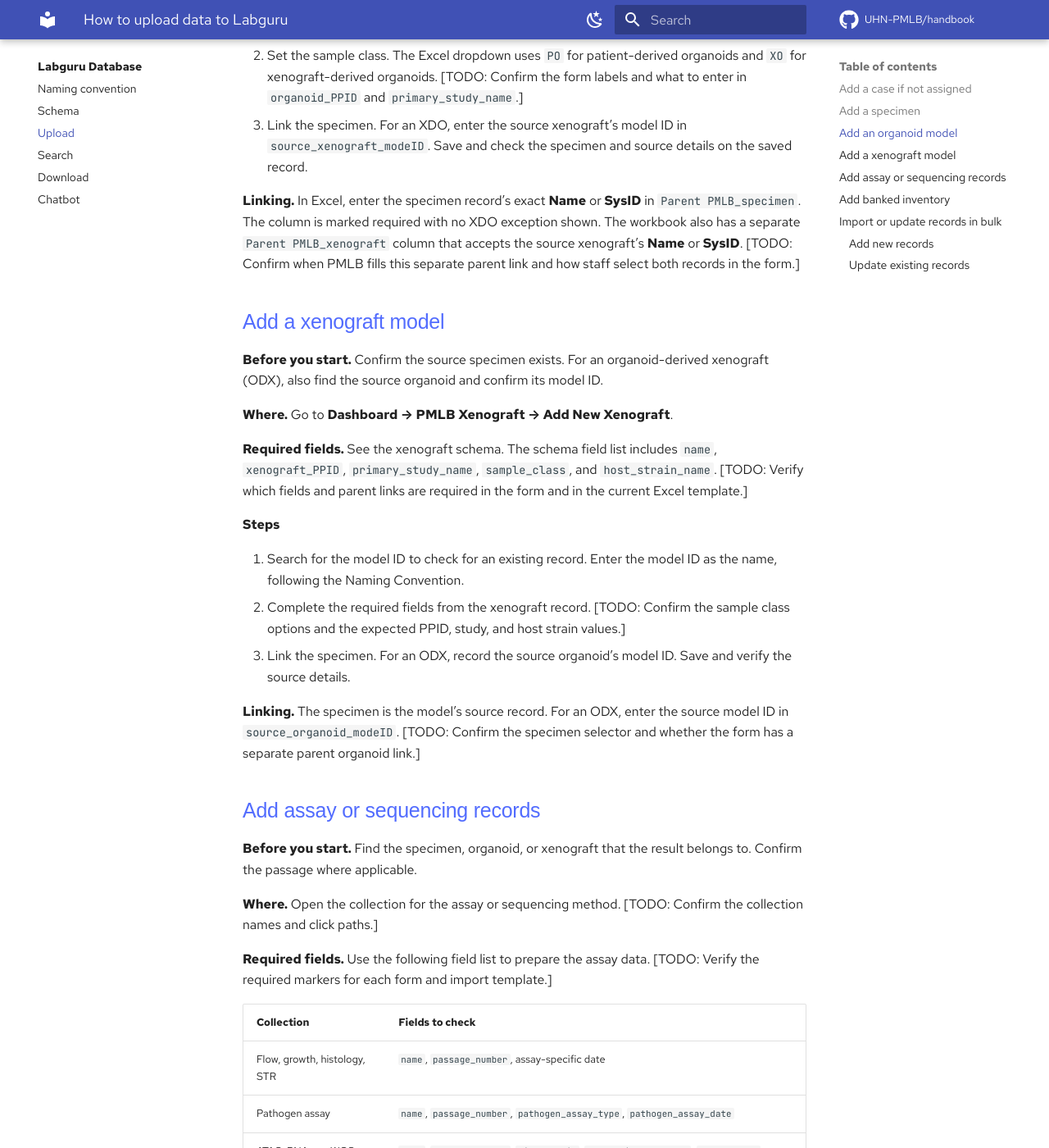
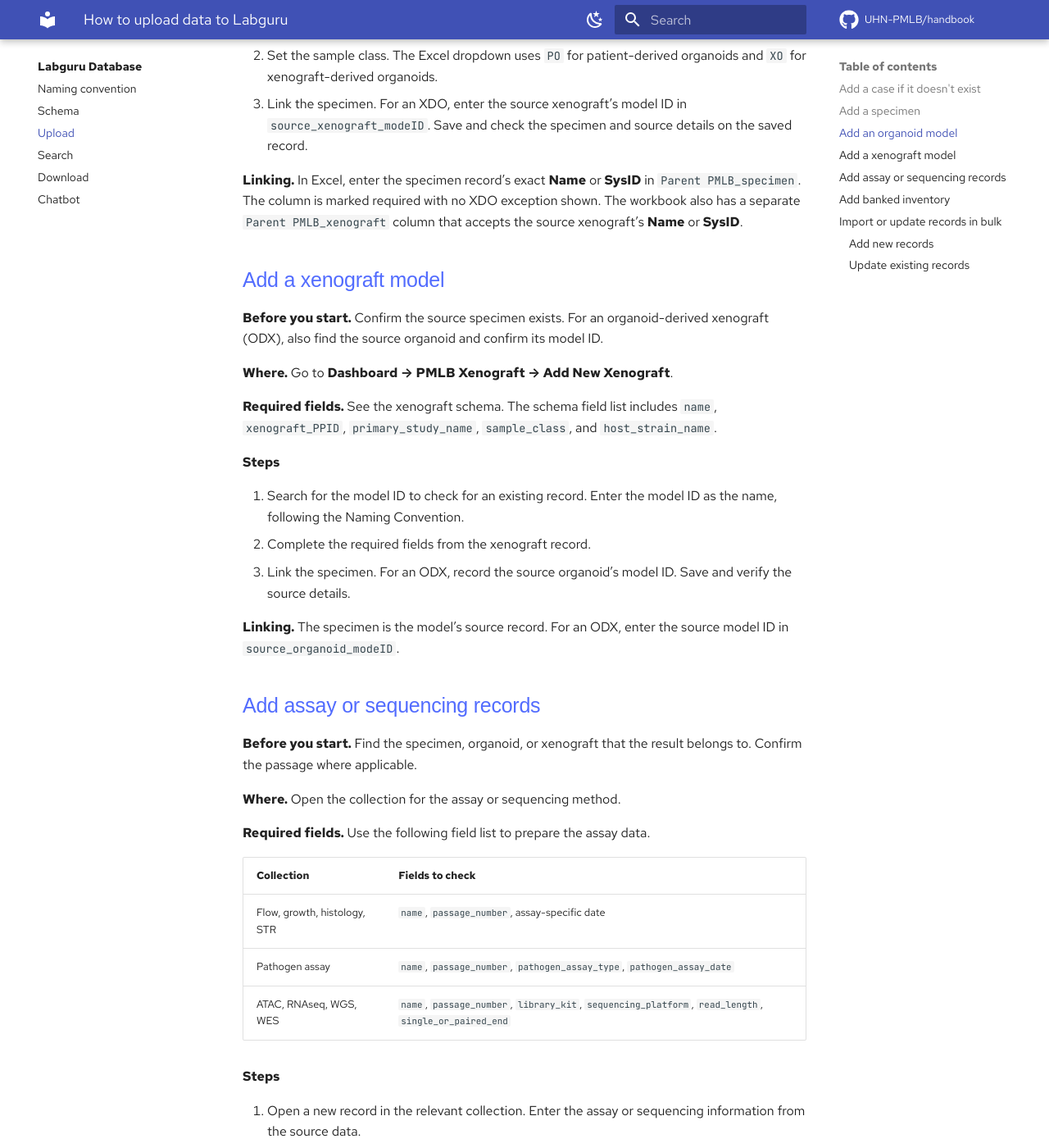
Before and after one commit to UHN-PMLB/handbook, an MkDocs documentation site: the page built from docs/labguru/upload/index.md, in a window 1280 px wide and 1400 px high, scrolled down 1988 px. Shown: the whole window at 82% size. Built offline with MkDocs 1.6.1 and Material for MkDocs 9.7.7, drawn with Linux system fonts in a browser that asks for light colours; comment, search, counter and statistics services are not loaded; the version menu is left out; some of the changed text lies outside the part shown.

Commit message:
Hide upload guide TODOs and clarify case section

```diff
--- a/docs/labguru/upload/index.md
+++ b/docs/labguru/upload/index.md
@@ -8,9 +8,9 @@ Use this guide to add PMLB cases, specimens, models, assay records, and banked s
 !!! note "Check required fields where you enter the data"
     The schema describes what Labguru stores. On a single-record form, check the required markers on that form. In Excel, use the asterisks and header notes in the current template. Leave **System ID** blank for a new collection item and keep the existing ID when updating an item.
 
-## Add a case if not assigned
+## Add a case if it doesn't exist
 
-**Before you start.** Look up the case using its PMLB case alias or identifier. If the case is missing, create it.
+**Before you start.** The case is the first record for a patient; specimens and models all link back to it. Look up the case using its PMLB case alias or identifier. If the case is missing, create it.
 
 **Where.** Go to **Dashboard → PMLB Case** and open the **Add New PMLB case** form.
 
@@ -30,7 +30,7 @@ Use this guide to add PMLB cases, specimens, models, assay records, and banked s
 
 **Where.** Go to **Dashboard → PMLB Specimen → Add New Specimen**.
 
-**Required fields.** [TODO: Verify the single-record form.] The Excel template marks `Name`, `sample_class`, `tumor_normal_designation`, `specimen_collection_site`, and `Parent PMLB_case` as required for the specimen record. See the [specimen schema](../schema/index.md#pmlb_specimen).
+**Required fields.** <!-- TODO: Verify the single-record form. --> The Excel template marks `Name`, `sample_class`, `tumor_normal_designation`, `specimen_collection_site`, and `Parent PMLB_case` as required for the specimen record. See the [specimen schema](../schema/index.md#pmlb_specimen).
 
 **Steps**
 
@@ -38,7 +38,7 @@ Use this guide to add PMLB cases, specimens, models, assay records, and banked s
 2. Enter the specimen class, tumor or normal designation, and collection site from the specimen record.
 3. Link the case, save the specimen, and confirm the saved record opens the correct case.
 
-**Linking.** Link to the existing `PMLB_case` record. In Excel, enter the exact case **Name** or **SysID** in `Parent PMLB_case`. [TODO: Confirm how to select the case in the form.]
+**Linking.** Link to the existing `PMLB_case` record. In Excel, enter the exact case **Name** or **SysID** in `Parent PMLB_case`. <!-- TODO: Confirm how to select the case in the form. -->
 
 ## Add an organoid model
 
@@ -46,15 +46,15 @@ Use this guide to add PMLB cases, specimens, models, assay records, and banked s
 
 **Where.** Go to **Dashboard → PMLB Organoid → Add New Organoid**.
 
-**Required fields.** [TODO: Verify the single-record form.] The Excel template marks `Name`, `sample_class`, and `Parent PMLB_specimen` as required for the model record. It also includes `organoid_PPID` and `primary_study_name`. See the [organoid schema](../schema/index.md#pmlb_organoid).
+**Required fields.** <!-- TODO: Verify the single-record form. --> The Excel template marks `Name`, `sample_class`, and `Parent PMLB_specimen` as required for the model record. It also includes `organoid_PPID` and `primary_study_name`. See the [organoid schema](../schema/index.md#pmlb_organoid).
 
 **Steps**
 
 1. Search for the full model ID to check whether it already exists. Enter the model ID as the name, for example `PHLC0053.TXO1`. See the [Naming Convention](../naming_convention/index.md) for model and sample ID formats.
-2. Set the sample class. The Excel dropdown uses `PO` for patient-derived organoids and `XO` for xenograft-derived organoids. [TODO: Confirm the form labels and what to enter in `organoid_PPID` and `primary_study_name`.]
+2. Set the sample class. The Excel dropdown uses `PO` for patient-derived organoids and `XO` for xenograft-derived organoids. <!-- TODO: Confirm the form labels and what to enter in `organoid_PPID` and `primary_study_name`. -->
 3. Link the specimen. For an XDO, enter the source xenograft’s model ID in `source_xenograft_modeID`. Save and check the specimen and source details on the saved record.
 
-**Linking.** In Excel, enter the specimen record’s exact **Name** or **SysID** in `Parent PMLB_specimen`. The column is marked required with no XDO exception shown. The workbook also has a separate `Parent PMLB_xenograft` column that accepts the source xenograft’s **Name** or **SysID**. [TODO: Confirm when PMLB fills this separate parent link and how staff select both records in the form.]
+**Linking.** In Excel, enter the specimen record’s exact **Name** or **SysID** in `Parent PMLB_specimen`. The column is marked required with no XDO exception shown. The workbook also has a separate `Parent PMLB_xenograft` column that accepts the source xenograft’s **Name** or **SysID**. <!-- TODO: Confirm when PMLB fills this separate parent link and how staff select both records in the form. -->
 
 ## Add a xenograft model
 
@@ -62,23 +62,23 @@ Use this guide to add PMLB cases, specimens, models, assay records, and banked s
 
 **Where.** Go to **Dashboard → PMLB Xenograft → Add New Xenograft**.
 
-**Required fields.** See the [xenograft schema](../schema/index.md#pmlb_xenograft). The schema field list includes `name`, `xenograft_PPID`, `primary_study_name`, `sample_class`, and `host_strain_name`. [TODO: Verify which fields and parent links are required in the form and in the current Excel template.]
+**Required fields.** See the [xenograft schema](../schema/index.md#pmlb_xenograft). The schema field list includes `name`, `xenograft_PPID`, `primary_study_name`, `sample_class`, and `host_strain_name`. <!-- TODO: Verify which fields and parent links are required in the form and in the current Excel template. -->
 
 **Steps**
 
 1. Search for the model ID to check for an existing record. Enter the model ID as the name, following the [Naming Convention](../naming_convention/index.md).
-2. Complete the required fields from the xenograft record. [TODO: Confirm the sample class options and the expected PPID, study, and host strain values.]
+2. Complete the required fields from the xenograft record. <!-- TODO: Confirm the sample class options and the expected PPID, study, and host strain values. -->
 3. Link the specimen. For an ODX, record the source organoid’s model ID. Save and verify the source details.
 
-**Linking.** The specimen is the model’s source record. For an ODX, enter the source model ID in `source_organoid_modeID`. [TODO: Confirm the specimen selector and whether the form has a separate parent organoid link.]
+**Linking.** The specimen is the model’s source record. For an ODX, enter the source model ID in `source_organoid_modeID`. <!-- TODO: Confirm the specimen selector and whether the form has a separate parent organoid link. -->
 
 ## Add assay or sequencing records
 
 **Before you start.** Find the specimen, organoid, or xenograft that the result belongs to. Confirm the passage where applicable.
 
-**Where.** Open the collection for the assay or sequencing method. [TODO: Confirm the collection names and click paths.]
+**Where.** Open the collection for the assay or sequencing method. <!-- TODO: Confirm the collection names and click paths. -->
 
-**Required fields.** Use the following field list to prepare the assay data. [TODO: Verify the required markers for each form and import template.]
+**Required fields.** Use the following field list to prepare the assay data. <!-- TODO: Verify the required markers for each form and import template. -->
 
 | Collection | Fields to check |
 | --- | --- |
@@ -91,7 +91,7 @@ Use this guide to add PMLB cases, specimens, models, assay records, and banked s
 1. Open a new record in the relevant collection. Enter the assay or sequencing information from the source data.
 2. Link the record to the correct specimen or model. Save and check the link and passage on the saved record.
 
-**Linking.** Select the parent appropriate to the assay. [TODO: Verify the parent choices and how to enter the link for each collection.]
+**Linking.** Select the parent appropriate to the assay. <!-- TODO: Verify the parent choices and how to enter the link for each collection. -->
 
 ## Add banked inventory
 
@@ -99,7 +99,7 @@ Use this guide to add PMLB cases, specimens, models, assay records, and banked s
 
 **Where.** For one vial, open the model record and choose **Add Stock**. For a batch, use the Excel template from **Storage → Stocks → Import**.
 
-**Required fields.** The Stocks template marks `Stock name`, `Inventory collection`, and `collection_protocol` as required. Its notes also require a box or storage location. [TODO: Verify the single-vial form and which collection protocol to select for each PMLB banking workflow.] See the [Labguru schema](../schema/index.md) for model-level fields such as `PMLB_banked_location`, `PMLB_banked_date`, and `PMLB_banked_by`.
+**Required fields.** The Stocks template marks `Stock name`, `Inventory collection`, and `collection_protocol` as required. Its notes also require a box or storage location. <!-- TODO: Verify the single-vial form and which collection protocol to select for each PMLB banking workflow. --> See the [Labguru schema](../schema/index.md) for model-level fields such as `PMLB_banked_location`, `PMLB_banked_date`, and `PMLB_banked_by`.
 
 **Steps**
 
```
